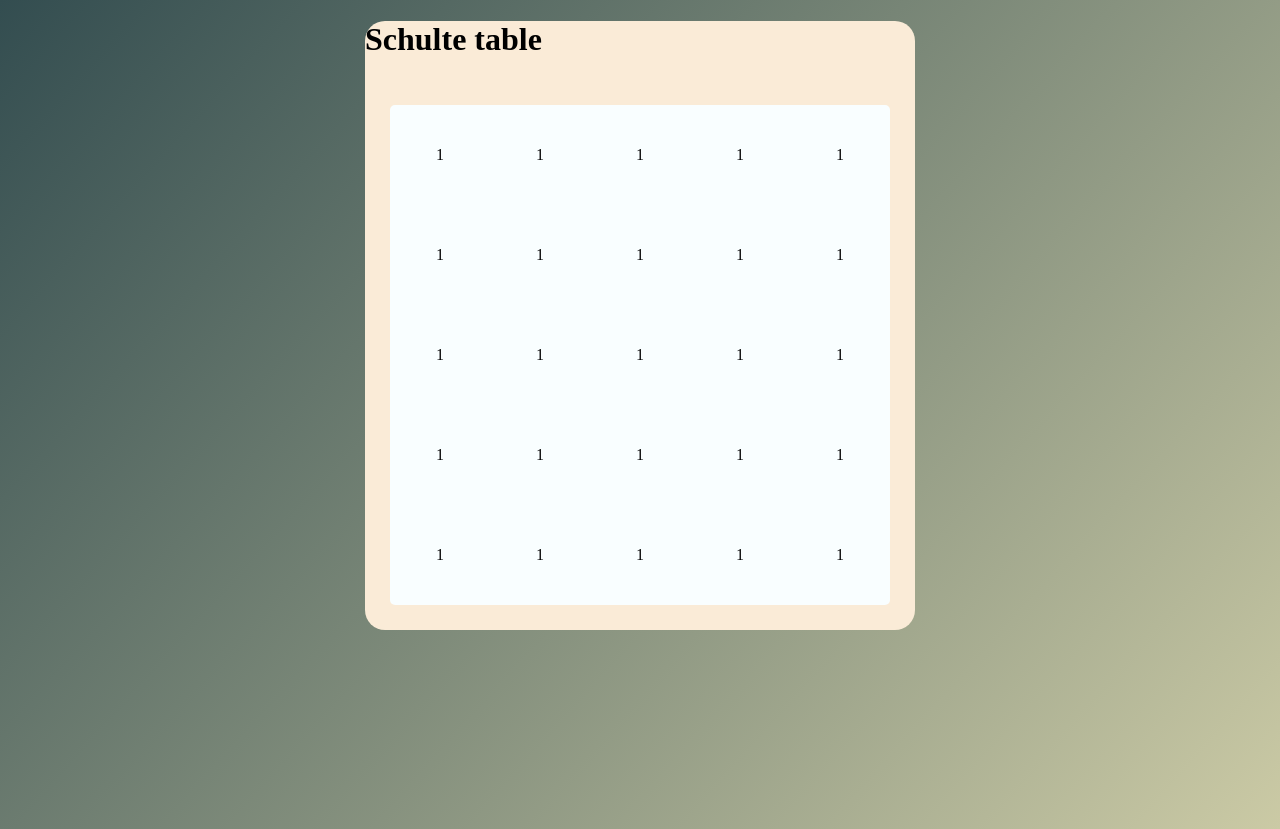
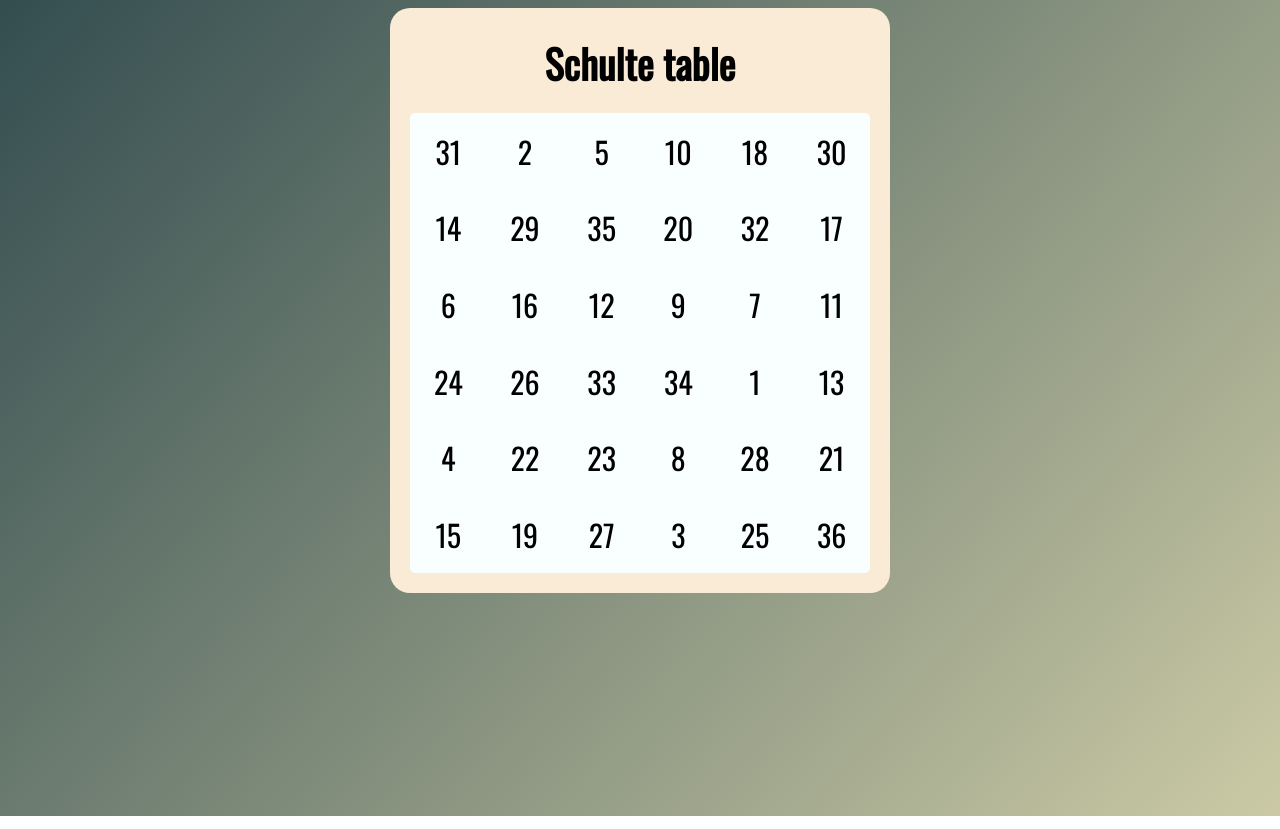
Before and after one commit to ardent-purple/schulte-table-game, a plain HTML site: page index.html in a window 1280 px wide. Drawn offline with nearby package versions, Linux system fonts and the light colour scheme.

Commit message:
basic logic and game done

```diff
--- a/index.html
+++ b/index.html
@@ -15,6 +15,7 @@
       неправильного выбора При правильном выборе клетка закрашивается зеленым
       цветом. Как только все клетки будут закрашены, игра начинается сначала.
       Расширение:
+      - Отметка ошибки клика на не то поле
       - Описание правил и кнопка "старт/рестарт" - Счёт времени для
       попытки
       - Изменение размера таблицы (бегунки от и до)
@@ -29,33 +30,7 @@
 
       <div class="game">
         <div class="playfield-wrapper">
-          <div class="playfield">
-            <div class="playcard playcard-5">1</div>
-            <div class="playcard playcard-5">1</div>
-            <div class="playcard playcard-5">1</div>
-            <div class="playcard playcard-5">1</div>
-            <div class="playcard playcard-5">1</div>
-            <div class="playcard playcard-5">1</div>
-            <div class="playcard playcard-5">1</div>
-            <div class="playcard playcard-5">1</div>
-            <div class="playcard playcard-5">1</div>
-            <div class="playcard playcard-5">1</div>
-            <div class="playcard playcard-5">1</div>
-            <div class="playcard playcard-5">1</div>
-            <div class="playcard playcard-5">1</div>
-            <div class="playcard playcard-5">1</div>
-            <div class="playcard playcard-5">1</div>
-            <div class="playcard playcard-5">1</div>
-            <div class="playcard playcard-5">1</div>
-            <div class="playcard playcard-5">1</div>
-            <div class="playcard playcard-5">1</div>
-            <div class="playcard playcard-5">1</div>
-            <div class="playcard playcard-5">1</div>
-            <div class="playcard playcard-5">1</div>
-            <div class="playcard playcard-5">1</div>
-            <div class="playcard playcard-5">1</div>
-            <div class="playcard playcard-5">1</div>
-          </div>
+          <div class="playfield"></div>
         </div>
       </div>
     </div>
--- a/index.js
+++ b/index.js
@@ -0,0 +1,97 @@
+const game = {
+  // options
+  width: 6,
+  height: 6,
+  // state
+  playing: false, // are we playing?
+  lastNumber: 0, // last number player picked from the field
+}
+const playfield = document.querySelector('.playfield')
+
+// Knuth shuffle
+function shuffle(array) {
+  let currentIndex = array.length,
+    randomIndex
+
+  while (0 !== currentIndex) {
+    randomIndex = Math.floor(Math.random() * currentIndex)
+    currentIndex--
+
+    // And swap it with the current element.
+    ;[array[currentIndex], array[randomIndex]] = [
+      array[randomIndex],
+      array[currentIndex],
+    ]
+  }
+}
+
+// make playfield card from a number
+// returns a HTML-string
+function makeElement(number, width) {
+  return `<div data-number="${number}" class="playcard playcard-${width}">${number}</div>`
+}
+
+function createField() {
+  const size = game.width * game.height
+  // create numbers
+  const numbers = []
+  for (let i = 1; i <= size; i++) {
+    numbers.push(i)
+  }
+
+  // scramble numbers
+  shuffle(numbers)
+
+  // turn numbers into elements
+  const elements = []
+  for (let number of numbers) {
+    elements.push(makeElement(number, game.width))
+  }
+
+  // string representation of the field
+  return elements.join('')
+}
+
+// starts new game
+function startGame() {
+  // create a new field
+  const fieldString = createField()
+  playfield.innerHTML = fieldString
+
+  // reset gamestate
+  game.playing = true
+  game.lastNumber = 0
+}
+
+// handler for clicking on the field
+function handlePlayfieldClick(e) {
+  // if we are not playing, no effect
+  if (!game.playing) {
+    return
+  }
+
+  // get the card & its number
+  const card = e.target.closest('.playcard')
+  // proofcheck, just in case
+  if (!card) {
+    return
+  }
+  const number = +card.dataset.number
+
+  // if card already hit, do nothing
+  if (number <= game.lastNumber) {
+    return
+  }
+
+  if (game.lastNumber + 1 === number) {
+    // if we hit
+    card.classList.add('hit')
+    game.lastNumber += 1
+  } else {
+    // if we miss
+    console.log('miss!')
+  }
+}
+playfield.addEventListener('click', handlePlayfieldClick)
+
+startGame()
--- a/style.css
+++ b/style.css
@@ -1,3 +1,5 @@
+@import url('https://fonts.googleapis.com/css2?family=Oswald&display=swap');
+
 body {
   background: rgb(51, 77, 80);
   background: linear-gradient(
@@ -7,18 +9,32 @@ body {
   );
   height: 100vh;
   overflow: hidden;
+  font-family: 'Oswald', sans-serif;
 }
 
 .wrapper {
   margin: 0px auto;
   width: 100%;
-  max-width: 550px;
+  max-width: 500px;
   background-color: antiquewhite;
   border-radius: 20px;
 }
 
+.header {
+  display: flex;
+  flex-flow: column nowrap;
+  justify-content: flex-end;
+  align-items: center;
+  padding-top: 25px;
+}
+
+.header h1 {
+  margin: 0;
+  font-size: 40px;
+}
+
 .game {
-  padding: 25px;
+  padding: 20px;
 }
 
 /* strict aspect ratio */
@@ -46,8 +62,24 @@ body {
   display: flex;
   align-items: center;
   justify-content: center;
+  font-size: 30px;
+}
+
+.playcard.hit {
+  background-color: darkblue;
+  color: whitesmoke;
+}
+
+.playcard-4 {
+  flex-basis: 25%;
 }
 
 .playcard-5 {
   flex-basis: 20%;
 }
+.playcard-6 {
+  flex-basis: 16.66666%;
+}
+.playcard-7 {
+  flex-basis: 14.28571%;
+}
```
